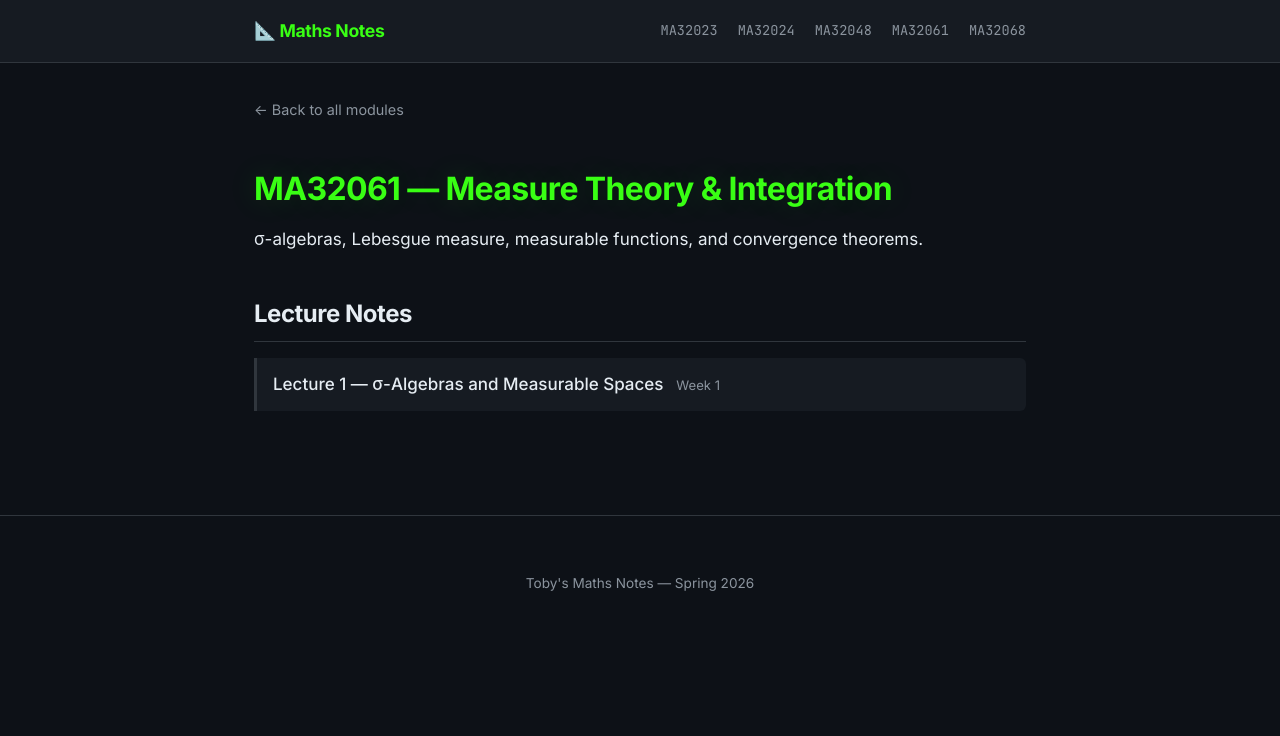
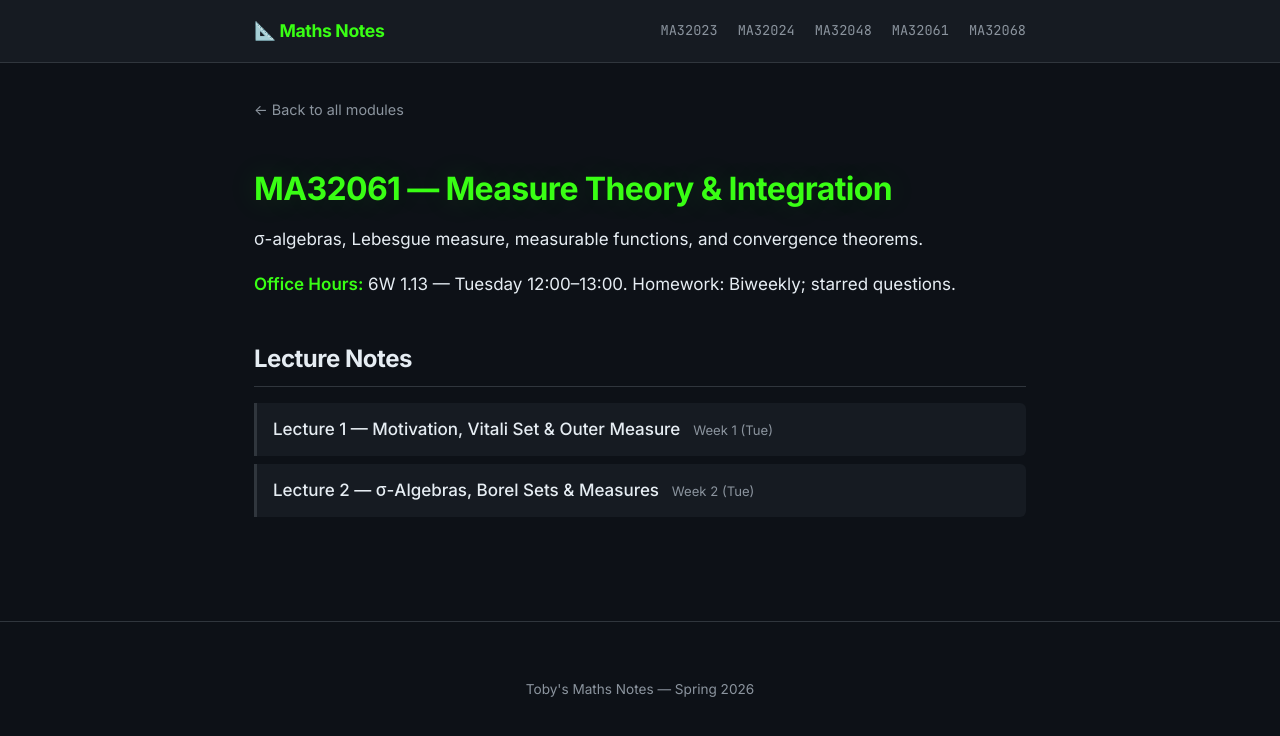
Before and after one commit to tobyjermy/Toby-Jermy-Notes, a Jekyll site: the page built from ma32061/index.md, in a window 1280 px wide. Shown: the top 736 px of the page. Built offline with Jekyll 4.4.1, drawn with Linux system fonts in a browser that asks for light colours.

Commit message:
Update index.md

```diff
--- a/ma32061/index.md
+++ b/ma32061/index.md
@@ -9,11 +9,17 @@ title: "MA32061 — Measure Theory & Integration"
 
 σ-algebras, Lebesgue measure, measurable functions, and convergence theorems.
 
+**Office Hours:** 6W 1.13 — Tuesday 12:00–13:00. Homework: Biweekly; starred questions.
+
 ## Lecture Notes
 
 <ul class="lecture-list">
   <li>
-    <a href="{{ '/ma32061/lecture-01' | relative_url }}">Lecture 1 — σ-Algebras and Measurable Spaces</a>
-    <span class="date">Week 1</span>
+    <a href="{{ '/ma32061/week1-lec1' | relative_url }}">Lecture 1 — Motivation, Vitali Set & Outer Measure</a>
+    <span class="date">Week 1 (Tue)</span>
+  </li>
+  <li>
+    <a href="{{ '/ma32061/week2-lec2' | relative_url }}">Lecture 2 — σ-Algebras, Borel Sets & Measures</a>
+    <span class="date">Week 2 (Tue)</span>
   </li>
 </ul>
```
